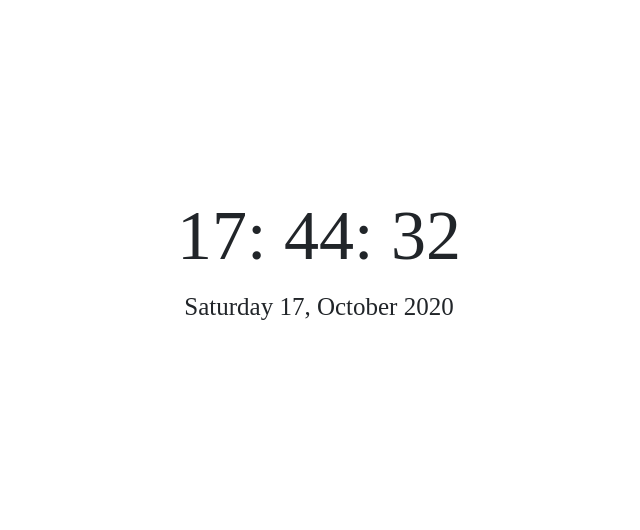
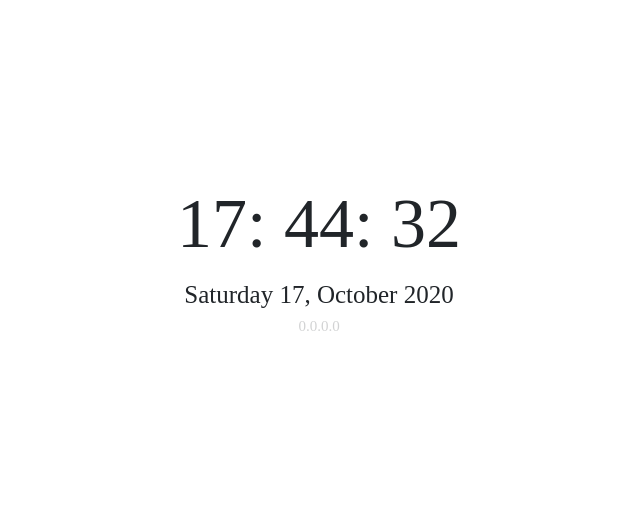
Before and after one commit to katznboyz1/wuc-pi3b-py36f, a Flask app: page /clock in a window 1280 px wide. Shown: the part 146-676 px from the top of the page, without its empty margins (321-961 px from the left). Run offline with Flask 2, Linux system fonts and the light colour scheme; data that the repository does not hold is empty; some libraries are stand-ins or nearby versions; some web fonts are replaced.

Commit message:
The clock now displays the IP address of its website

```diff
--- a/app.py
+++ b/app.py
@@ -1,4 +1,4 @@
-import flask, json, sqlite3
+import flask, json, sqlite3, socket
 
 # the basic configuration for the app
 app = flask.Flask(__name__)
@@ -70,6 +70,7 @@ def flaskServeSettingsAPIDownload():
         'lightmodeBGColor':None,
         'lightmodeFGColor':None,
         'displayOn':None,
+        'address':str(socket.gethostbyname(socket.gethostname())),
     }
 
     # make this iterative
--- a/static/clock-style.css
+++ b/static/clock-style.css
@@ -4,3 +4,4 @@ body{font-family:'DEFAULT_CUSTOM_FONT' !important;overflow:hidden;width:100vw;he
 #time-date-parent-container{text-align:center;margin-top:50vh;transform:translate(0vw, -50%);}
 #time{font-size:70px;}
 #date{font-size:25px;}
+#address{font-size:15px;opacity:0.2;}
--- a/static/clock.html.js
+++ b/static/clock.html.js
@@ -24,6 +24,7 @@ function updateClock() {
             document.body.style.color = responseJSON['darkMode'] ? responseJSON['darkmodeFGColor'] : responseJSON['lightmodeFGColor'];
             document.body.style.transform = responseJSON['screenFlipped'] ? 'rotate(180deg)' : '';
             document.body.style.marginTop = responseJSON['screenFlipped'] ? '-100vh' : '';
+            document.getElementById('address').innerHTML = responseJSON['address'];
         }
     });
 }
--- a/templates/clock.html
+++ b/templates/clock.html
@@ -22,7 +22,8 @@
                 <span id = 'time-minute'>00</span>:
                 <span id = 'time-second'>00</span>
             </span><br>
-            <span id = 'date'>January 1, 1970</span>
+            <span id = 'date'>January 1, 1970</span><br>
+            <span id = 'address'>0.0.0.0</span>
         </p>
     </body>
 </html>
```
